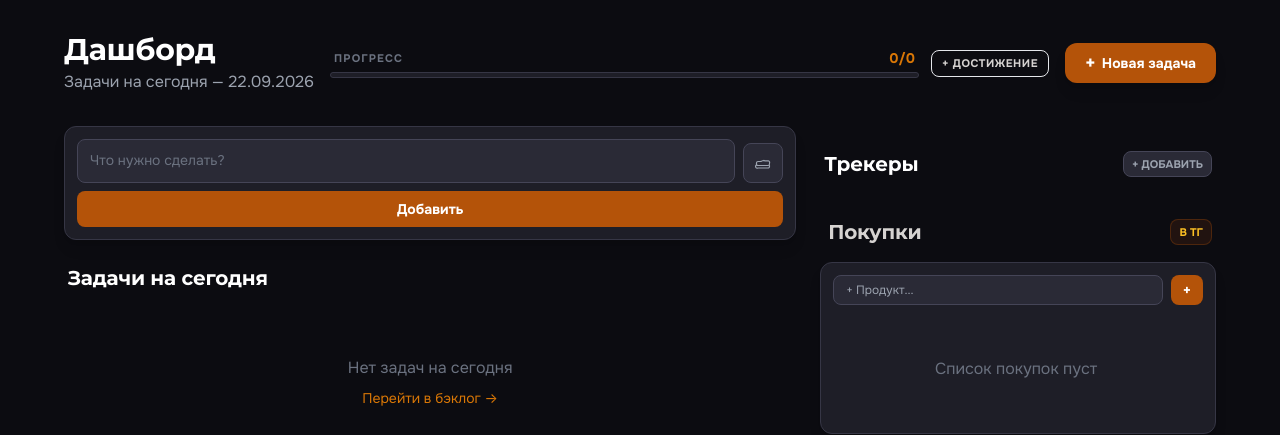
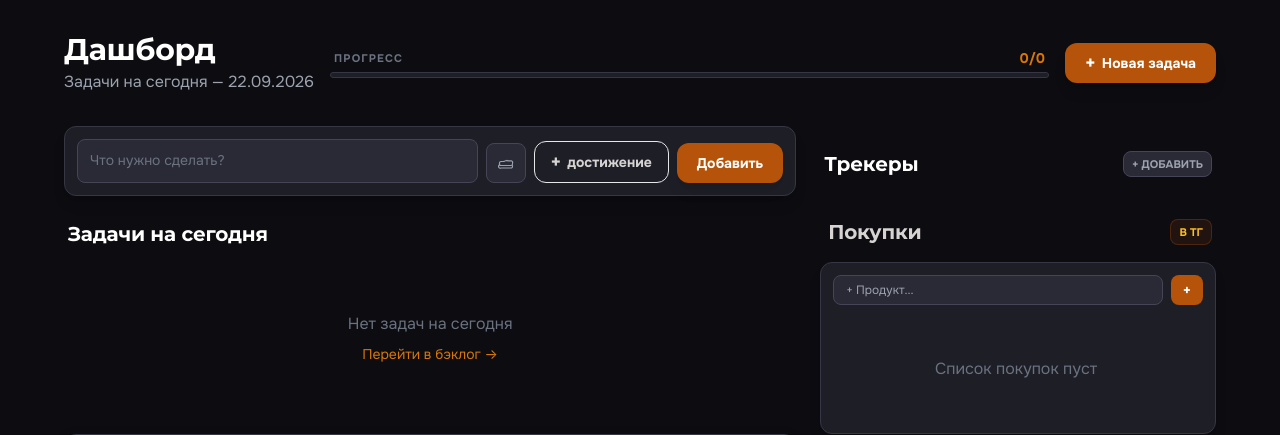
Before and after one commit to LittleBitBadGirl/plan, a FastAPI app: page / in a window 1280 px wide. Shown: the part 52-487 px from the top of the page. Run offline with FastAPI, Linux system fonts and the light colour scheme; data comes from the database, SQL or seed files in the repository; data that the repository does not hold is empty.

Commit message:
Блок добавления задачи — одна строка, кнопка достижения в нём
Вера: кнопка «достижение» размером как «Новая задача» и в правой части блока,
а сам блок добавления — в одну строку. Из шапки кнопка убрана, «Добавить»
переехала в строку ввода (второй строки во всю ширину больше нет), между ними
встала кнопка достижения — на десктопе размером с «Новая задача» (14px/700,
px-4 py-2.5), на телефоне компактная квадратная со звёздочкой-SVG.

```diff
--- a/app/web/templates/dashboard.html
+++ b/app/web/templates/dashboard.html
@@ -121,13 +121,6 @@
                 </div>
             </div>
             {% endif %}
-
-            {# Записать достижение, не уходя с дашборда: сам раздел живёт отдельно. #}
-            <button type="button" onclick="openAchievementQuickAdd()"
-                    class="shrink-0 mt-0.5 px-2.5 py-1 rounded-lg border border-amber-800/60 text-amber-500 hover:text-amber-400 hover:border-amber-600 text-[11px] font-bold uppercase tracking-wider whitespace-nowrap transition-colors"
-                    title="Записать достижение">
-                + достижение
-            </button>
         </div>
 
         <a href="/tasks/new"
--- a/app/web/templates/partials/dashboard_quick_add_form.html
+++ b/app/web/templates/partials/dashboard_quick_add_form.html
@@ -48,15 +48,33 @@
             </div>
         </div>
 
+        {# Достижение: на телефоне — компактная кнопка, на десктопе — кнопка
+           размером с «Новая задача» в шапке. #}
+        <button type="button" onclick="openAchievementQuickAdd()"
+                class="lg:hidden shrink-0 w-12 h-12 border border-amber-800/60 text-amber-500 rounded-xl transition-all flex items-center justify-center active:scale-95"
+                aria-label="Записать достижение" title="Записать достижение">
+            <svg class="w-5 h-5" fill="none" stroke="currentColor" viewBox="0 0 24 24" aria-hidden="true">
+                <path stroke-linecap="round" stroke-linejoin="round" stroke-width="1.8"
+                      d="M12 3.6l2.6 5.3 5.8.8-4.2 4.1 1 5.8-5.2-2.7-5.2 2.7 1-5.8L3.6 9.7l5.8-.8z"></path>
+            </svg>
+        </button>
+        <button type="button" onclick="openAchievementQuickAdd()"
+                class="hidden lg:inline-flex shrink-0 items-center px-4 py-2.5 border border-amber-800/60 hover:border-amber-600 text-amber-500 hover:text-amber-400 text-sm font-bold rounded-xl transition-all whitespace-nowrap active:scale-95"
+                title="Записать достижение">
+            <span class="mr-1.5 text-lg leading-none">+</span> достижение
+        </button>
+
         <button type="submit"
                 class="lg:hidden shrink-0 w-12 h-12 bg-accent hover:bg-blue-600 active:scale-95 text-white font-bold rounded-xl transition-all flex items-center justify-center text-xl shadow-lg"
                 aria-label="Добавить задачу">
             +
         </button>
+
+        {# «Добавить» стоит в той же строке: блок добавления — одна строка, как
+           сводка рядом, а не две строки с кнопкой во всю ширину. #}
+        <button type="submit"
+                class="hidden lg:inline-flex shrink-0 items-center px-5 py-2.5 bg-accent hover:bg-blue-600 text-white font-bold rounded-xl transition-all text-sm shadow-lg active:scale-95 whitespace-nowrap">
+            Добавить
+        </button>
     </div>
-
-    <button type="submit"
-            class="hidden lg:flex bg-accent hover:bg-blue-600 text-white font-bold py-2 px-4 rounded-lg transition-all items-center justify-center gap-2 text-sm active:scale-[0.98]">
-        <span>Добавить</span>
-    </button>
 </form>
```
Also changed, not shown: tests/test_achievements.py (+4 -0 lines).
